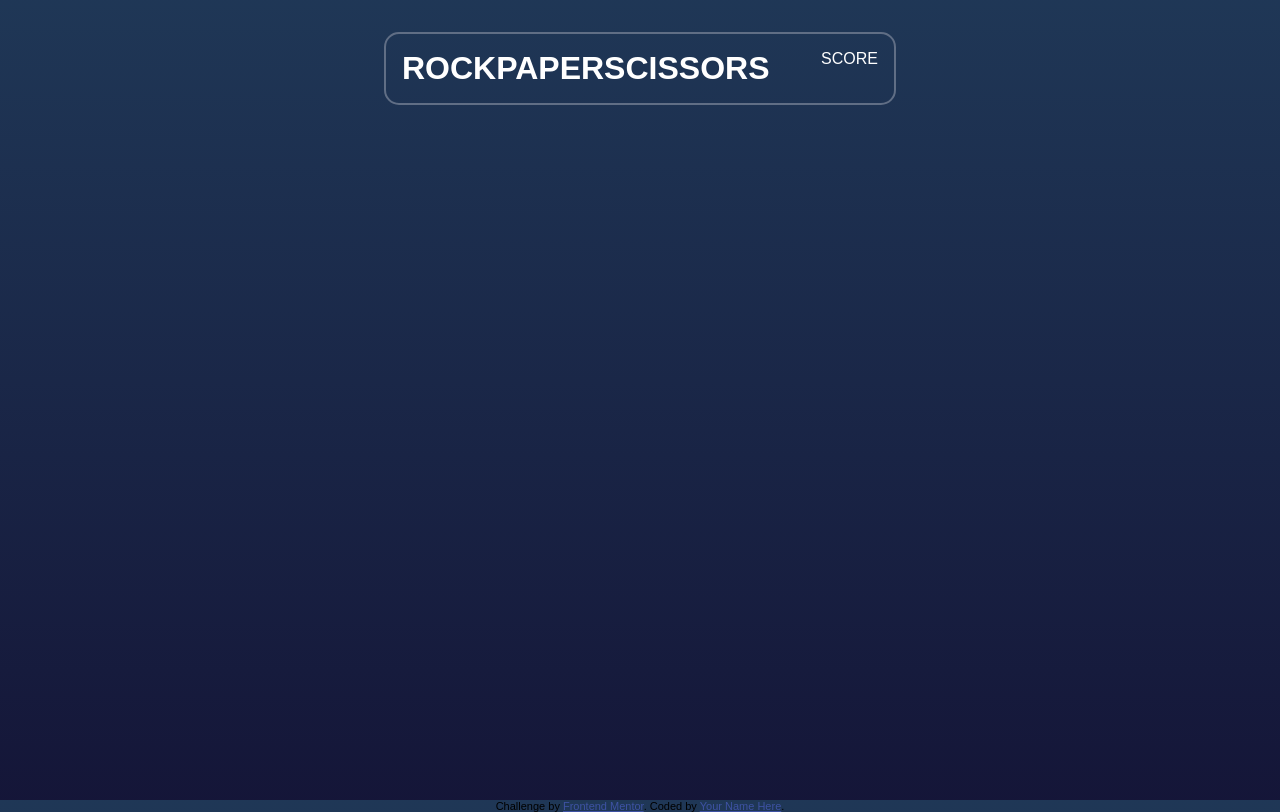
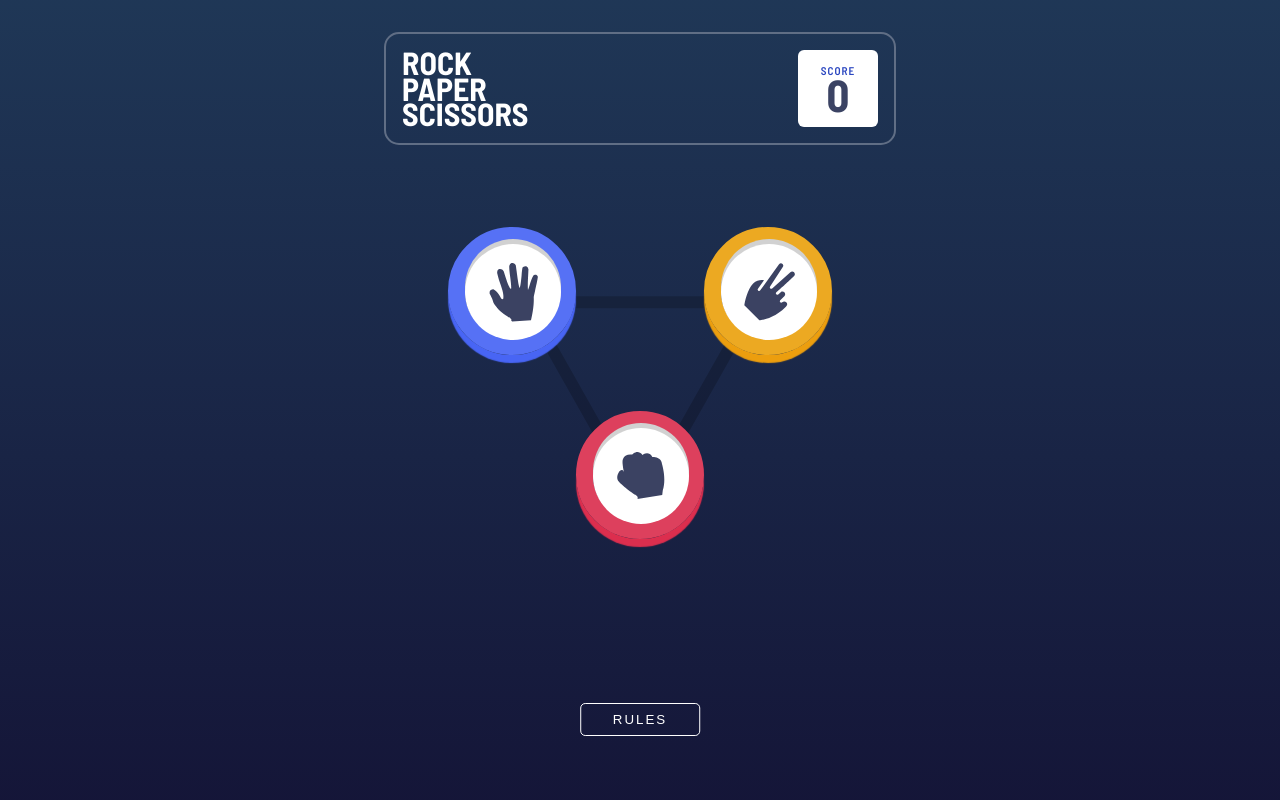
Before and after one commit to MagdalenaBr/rock-paper-scissors, a website built with webpack: page dist/index.html in a window 1280 px wide. Built offline with nearby package versions, Linux system fonts and the light colour scheme.

Commit message:
merging branches

```diff
--- a/dist/index.html
+++ b/dist/index.html
@@ -4,75 +4,48 @@
 <head>
   <meta charset="UTF-8">
   <meta name="viewport" content="width=device-width, initial-scale=1.0">
-  <!-- displays site properly based on user's device -->
-
   <link rel="icon" type="image/png" sizes="32x32" href="./images/favicon-32x32.png">
-
   <title>Frontend Mentor | Rock, Paper, Scissors</title>
-
-
-  <!-- Feel free to remove these styles or customise in your own stylesheet 👍 -->
-  <style>
-    .attribution {
-      font-size: 11px;
-      text-align: center;
-    }
-
-    .attribution a {
-      color: hsl(228, 45%, 44%);
-    }
-  </style>
+  <link rel="preconnect" href="https://fonts.googleapis.com">
+  <link rel="preconnect" href="https://fonts.gstatic.com" crossorigin>
+  <link href="https://fonts.googleapis.com/css2?family=Barlow+Semi+Condensed:wght@600;700&display=swap"
+    rel="stylesheet">
 <script defer src="main.js"></script></head>
 
 <body>
 
   <main>
     <div class="heading">
-      <h1><span>Rock</span><span>Paper</span><span>Scissors</span></h1>
-      <p class="score">Score<span></span></p>
-    </div>
-    <!--
-    <div class="game-container">
-      <div class="game-container__item-border">
-        <div class="paper"></div>
+      <h1 class="heading__title"><span>Rock</span><span>Paper</span><span>Scissors</span></h1>
+      <div class="heading__score">
+        <p class="heading__score--title">Score<span></span></p>
+        <p class="heading__score--value" id="score">0</p>
       </div>
-      <div class="game-container__item-border">
-        <div class="scissors"></div>
-      </div>
-      <div class="game-container__item-border--rock">
-        <div class="rock"></div>
-      </div> -->
-
-
-
- <div class="paper"></div>
-
-
-
-
-
-
-
-
-
     </div>
 
+    <div class="game-container">
+      <img id="triangleImg" class="triangle">
+      <div class="game-container__item-border game-container__item-border--paper paper-border-color paper">
+        <div class="icon"><img id="paperImg" alt="paper icon"></div>
+      </div>
+      <div class="game-container__item-border game-container__item-border--scissors scissors-border-color scissors">
+        <div class="icon"> <img id="scissorsImg" alt="scissors icon"></div>
+      </div>
+      <div class="game-container__item-border game-container__item-border--rock rock-border-color rock">
+        <div class="icon"><img id="rockImg" alt="rock icon"></div>
+      </div>
+    </div>
+
+    <div class="battle-container"></div>
+
+    <div id="rules-container">
+      <button id="rules-btn" class="rules-container__open-btn">Rules</button>
+      <div id="rules-background" class="rules-container__background">
+        <div id="rules-image" class="rules-container__rules-content">
+        </div>
+      </div>
+    </div>
   </main>
-  <!-- Score
-  Rules
-
-  You Picked
-  The House Picked
-
-  You Win
-  You Lose
-
-  Play Again -->
-
-  <div class="attribution">
-    Challenge by <a href="https://www.frontendmentor.io?ref=challenge" target="_blank">Frontend Mentor</a>.
-    Coded by <a href="#">Your Name Here</a>.
-  </div>
 </body>
 
 </html>
```
Also changed, not shown: dist/main.js (+82 -2 lines), netlify.toml (added), 1 other file.
